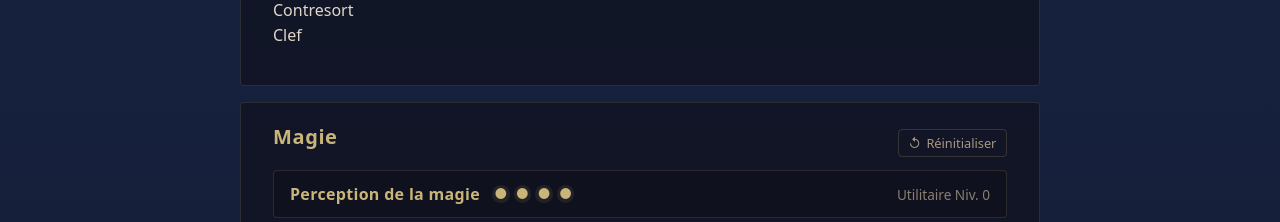
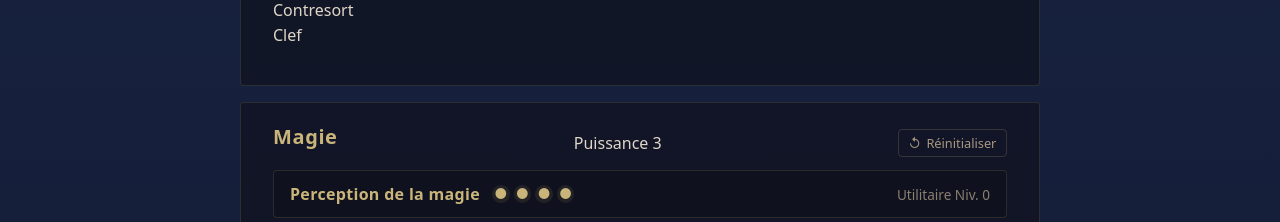
Before and after one commit to SwannyLorenzi/auspex-selvae, an Angular app: page /demonlord in a window 1280 px wide. Shown: the part 1660-1882 px from the top of the page. Built offline with nearby package versions, Linux system fonts and the light colour scheme.

Commit message:
show power level on magic section

```diff
--- a/src/app/demonlord/components/magie/magie.html
+++ b/src/app/demonlord/components/magie/magie.html
@@ -1,5 +1,6 @@
 <div class="magie-header">
   <h2>Magie</h2>
+  <span>Puissance {{ magic().power }}</span>
   <button
     type="button"
     class="reset-button"
```
